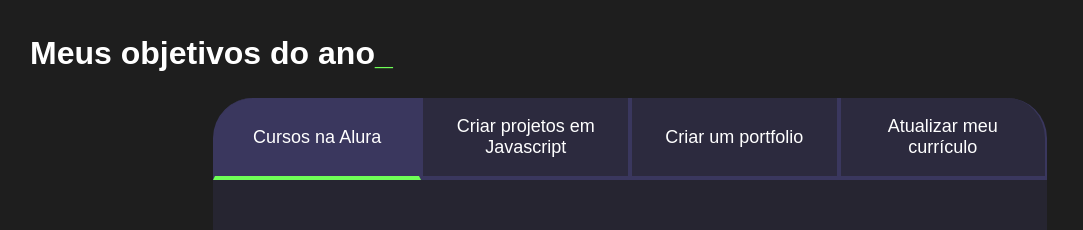
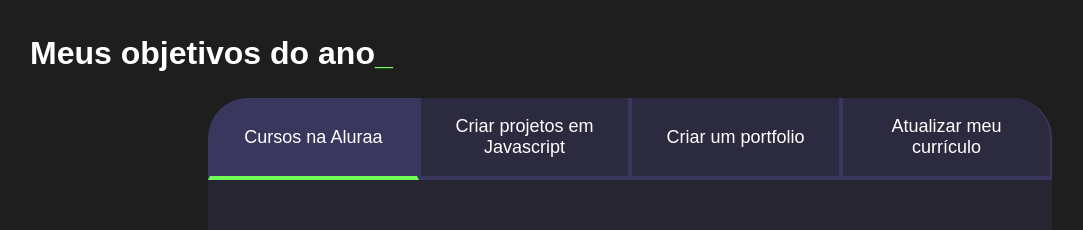
Before and after one commit to ariane4250/Jhenifer-e-Ariane-03, a plain HTML site: page index.html in a window 1280 px wide. Shown: the top 230 px of the page, without its empty margins (10-1093 px from the left). Drawn offline with Linux system fonts and the light colour scheme.

Commit message:
............................

```diff
--- a/index.html
+++ b/index.html
@@ -13,7 +13,7 @@
         <h2 class="titulo-principal">Meus objetivos do ano<span>_</span></h2>
         <div class="conteudo">
             <div class="botoes">
-                <button class="botao ativo">Cursos na Alura</button>
+                <button class="botao ativo">Cursos na Aluraa</button>
                 <button class="botao">Criar projetos em Javascript</button>
                 <button class="botao">Criar um portfolio</button>
                 <button class="botao">Atualizar meu currículo</button>
```
